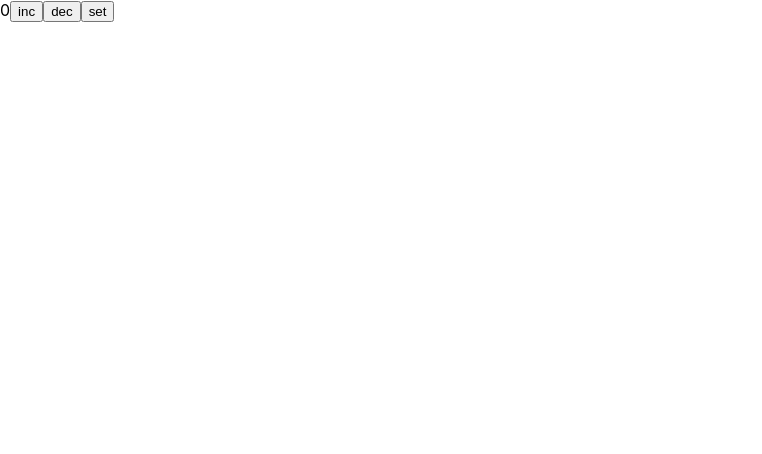
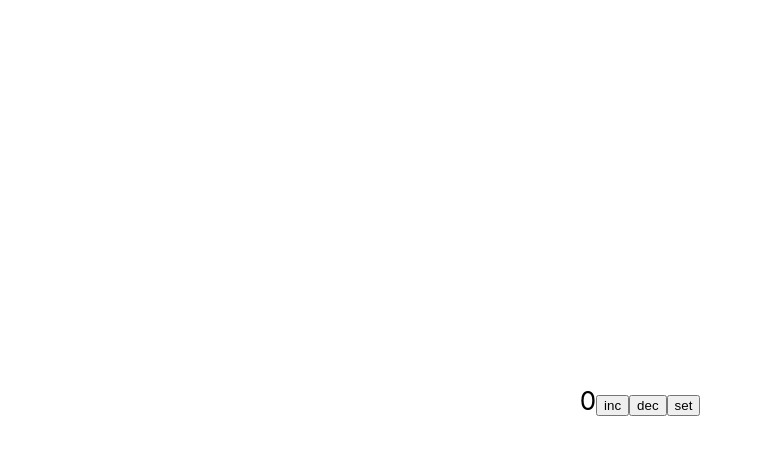
Before and after one commit to AlexMadM/counter, a React (Create React App) app: page / in a window 1280 px wide. Shown: the top 454 px of the page, without its empty margins (0-762 px from the left). Built offline with nearby package versions, Linux system fonts and the light colour scheme; the HTML template or start-up script is replaced by a standard one.

Commit message:
counterRedux

```diff
--- a/src/app/App.tsx
+++ b/src/app/App.tsx
@@ -4,7 +4,7 @@
 import {useSelector} from "react-redux";
 import {AppRootStateType, useAppDispatch} from "./store";
 import {setsCount} from "../features/slice_counter";
-
+import s from './app.module.css'
 const App = () => {
     const dispatch = useAppDispatch();
     const   setting =useSelector<AppRootStateType,boolean>(state => state.counter.settings)
@@ -12,7 +12,7 @@
         dispatch(setsCount({setting}))
     }
     return (
-        <div>
+        <div className={s.app}>
             {setting ? <Counter setting={sett} /> : <SetCounter  setting={sett}/> }
 
         </div>
--- /dev/null
+++ b/src/app/app.module.css
@@ -0,0 +1,10 @@
+.app {
+
+    min-height: 100vh;
+    display: flex;
+    flex-direction: column;
+    align-items: center;
+    justify-content: center;
+    font-size: calc(10px + 2vmin);
+    color: black;
+}
```
